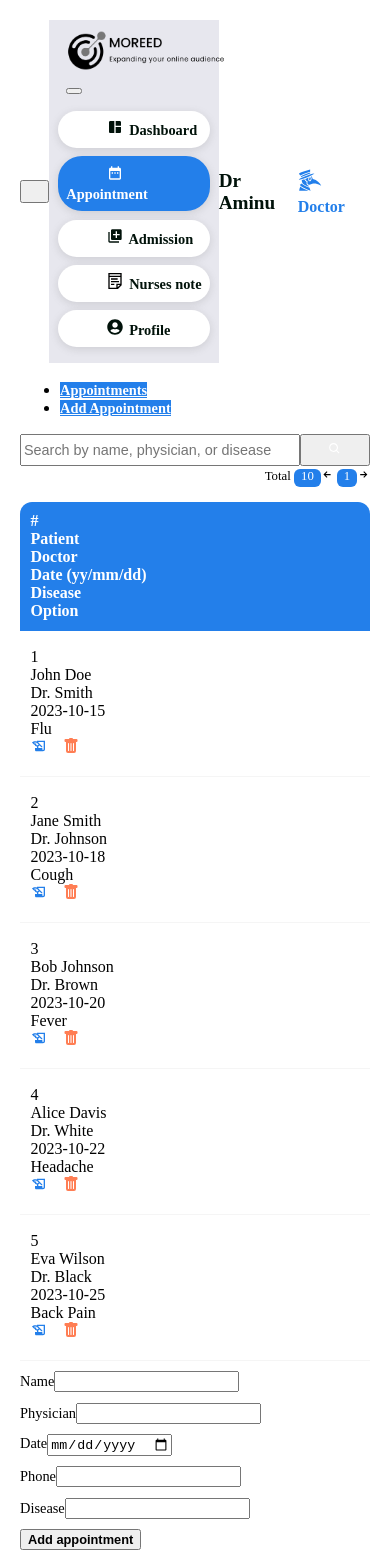
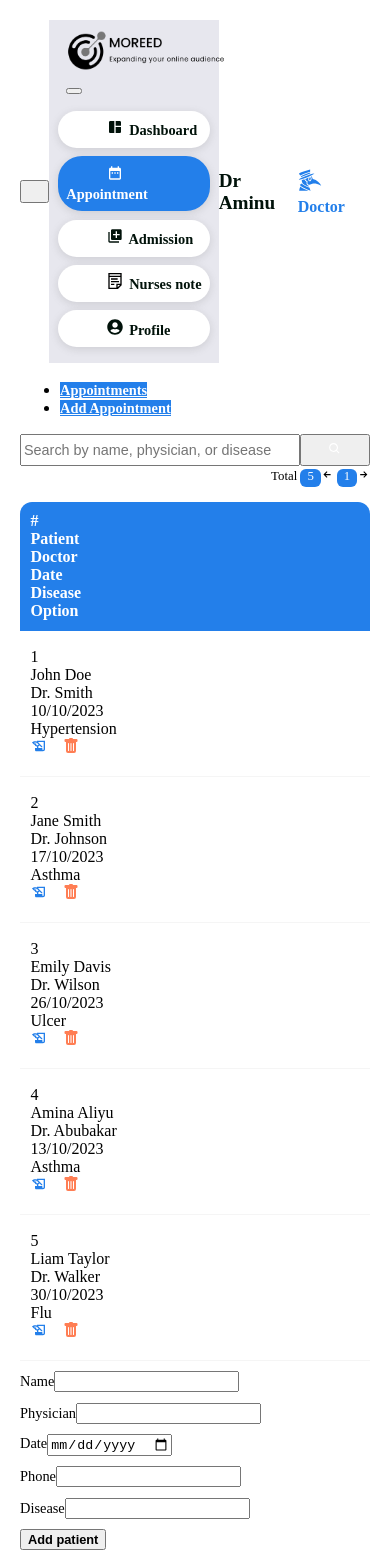
Before and after one commit to Fareed0001/Medical-records-system-01, a Next.js app: page /DoctorDashboard/Appointment in a window 390 px wide. Shown: the top 1567 px of the page. Built offline with nearby package versions, Linux system fonts and the light colour scheme; some icons are missing.

Commit message:
complete doctors dashboard

```diff
--- a/src/components/Data/PatientData.js
+++ b/src/components/Data/PatientData.js
@@ -11,6 +11,8 @@ export const patientData = [
     allergies: 'Penicillin',
     phone: '+1234567890',
     bloodGroup: 'A+',
+    disease: "Hypertension",
+    appointmentDate: "10/10/2023",
     address: '123 Main Street, Anytown, USA',
     // Add doctor's note
     doctorsNote: {
@@ -77,6 +79,8 @@ export const patientData = [
     allergies: 'None',
     phone: '+1987654321',
     bloodGroup: 'O-',
+    disease: "Asthma",
+    appointmentDate: "17/10/2023",
     address: '456 Elm Street, Othertown, USA',
     // Add doctor's note
     doctorsNote: {
@@ -161,6 +165,8 @@ export const patientData = [
     allergies: 'Peanuts',
     phone: '+144996633',
     bloodGroup: 'AB-',
+    disease: "Ulcer",
+    appointmentDate: "26/10/2023",
     address: '101 Pine Street, Somewhere, USA',
     // Add doctor's note
     doctorsNote: {
@@ -272,6 +278,8 @@ export const patientData = [
     allergies: 'Dust',
     phone: '+2348012345678',
     bloodGroup: 'B+',
+    disease: "Asthma",
+    appointmentDate: "13/10/2023",
     address: '123 Lagos Street, Lagos',
     // Add doctor's note
     doctorsNote: {
@@ -762,6 +770,8 @@ export const patientData = [
     allergies: 'None',
     phone: '+1987654321',
     bloodGroup: 'A+',
+    disease: "Flu",
+    appointmentDate: "30/10/2023",
     address: '345 Elm Street, Other City, USA',
     // Add doctor's note
     doctorsNote: {
--- a/src/pages/DoctorDashboard/Appointment/index.jsx
+++ b/src/pages/DoctorDashboard/Appointment/index.jsx
@@ -5,129 +5,97 @@ import styles from "@/pages/DoctorDashboard/Styles.module.css";
 import { BiSearch } from "react-icons/bi";
 import { BsTrashFill } from "react-icons/bs";
 import { GrFormNextLink, GrFormPreviousLink } from "react-icons/gr";
-import { MdHistoryEdu } from "react-icons/md"
-import { AppointmentData } from "@/components/Data/AppointmentData";
+import { MdHistoryEdu } from "react-icons/md";
+import { patientData } from "@/components/Data/PatientData";
+import Link from "next/link";
 
-const ROWS_PER_PAGE = 5; // Number of rows to display per page
+const ROWS_PER_PAGE = 5;
 
 const Index = () => {
-    // State to track the total number of appointments
-    const [totalAppointments, setTotalAppointments] = useState(AppointmentData.length);
+    const [currentPage, setCurrentPage] = useState(1);
+    const [searchInput, setSearchInput] = useState('');
+    const [patients, setPatients] = useState([...patientData]);
 
-    // State to track the current page
-    const [currentPage, setCurrentPage] = useState(1);
+    const startIndex = (currentPage - 1) * ROWS_PER_PAGE;
+    const endIndex = Math.min(startIndex + ROWS_PER_PAGE, patients.length);
 
-    // State to store the search input
-    const [searchInput, setSearchInput] = useState('');
-
-    // State for the form input values
     const [formData, setFormData] = useState({
         name: '',
-        physician: '',
+        primaryCarePhysician: '',
         phone: '',
-        date: '',
+        appointmentDate: '',
         disease: '',
     });
 
-    // State for the list of appointments
-    const [appointments, setAppointments] = useState([...AppointmentData]);
+    const filteredAppointments = patients
+        .filter(patient => patient.disease) // Only include patients with the "disease" object
+        .filter(patient =>
+            patient.name.toLowerCase().includes(searchInput.toLowerCase()) ||
+            patient.primaryCarePhysician.toLowerCase().includes(searchInput.toLowerCase()) ||
+            patient.disease.toLowerCase().includes(searchInput.toLowerCase())
+        );
 
-    // Calculate the starting index and ending index for the current page
-    const startIndex = (currentPage - 1) * ROWS_PER_PAGE;
-    const endIndex = Math.min(startIndex + ROWS_PER_PAGE, totalAppointments);
+    const patientPageData = filteredAppointments.slice(startIndex, endIndex);
 
-    // Filter the appointments based on the search input
-    const filteredAppointments = appointments.filter(appointment =>
-        appointment.name.toLowerCase().includes(searchInput.toLowerCase()) ||
-        appointment.physician.toLowerCase().includes(searchInput.toLowerCase()) ||
-        appointment.disease.toLowerCase().includes(searchInput.toLowerCase())
-    );
-
-    // Slice the filtered appointments to get the rows for the current page
-    const appointmentPageData = filteredAppointments.slice(startIndex, endIndex);
-
-    // Function to handle the delete action when the trash icon is clicked
-    const handleDeleteClick = (appointmentId) => {
-        // Remove the appointment with the specified id
-        const updatedAppointments = appointments.filter(appointment => appointment.id !== appointmentId);
-
-        // Update the total number of appointments
-        setTotalAppointments(updatedAppointments.length);
-
-        // Update the appointments list
-        setAppointments(updatedAppointments);
+    const handleDeleteClick = (patientId) => {
+        const updatedPatients = patients.filter(patient => patient.medicalRecordNumber !== patientId);
+        setPatients(updatedPatients);
     };
 
-    // Function to handle form input change
     const handleFormInputChange = (e) => {
         const { name, value } = e.target;
         setFormData({ ...formData, [name]: value });
     };
 
-    // Function to handle form submission
     const handleFormSubmit = (e) => {
         e.preventDefault();
-        // Add the new appointment to the list
         if (
             formData.name &&
-            formData.physician &&
+            formData.primaryCarePhysician &&
             formData.phone &&
-            formData.date &&
+            formData.appointmentDate &&
             formData.disease
         ) {
-            const newAppointment = {
+            const newPatient = {
                 ...formData,
-                id: totalAppointments + 1, // Assign a unique ID
+                medicalRecordNumber: `MRN00${patients.length + 1}`,
             };
-
-            // Update the total number of appointments
-            setTotalAppointments(totalAppointments + 1);
-
-            // Update the appointments list
-            setAppointments([...appointments, newAppointment]);
-
-            // Clear the form
+            setPatients([...patients, newPatient]);
             setFormData({
                 name: '',
-                physician: '',
-                date: '',
+                primaryCarePhysician: '',
+                appointmentDate: '',
                 disease: '',
             });
         }
     };
 
-    // Function to handle the "Next" button click
     const handleNextPageClick = () => {
         if (currentPage < Math.ceil(filteredAppointments.length / ROWS_PER_PAGE)) {
             setCurrentPage(currentPage + 1);
         }
     };
 
-    // Function to handle the "Previous" button click
     const handlePrevPageClick = () => {
         if (currentPage > 1) {
             setCurrentPage(currentPage - 1);
         }
     };
 
-    // Function to handle search input change
     const handleSearchInputChange = (e) => {
         setSearchInput(e.target.value);
-        setCurrentPage(1); // Reset to the first page when searching
+        setCurrentPage(1);
     };
 
-    // Reset the current page and filtered data when the appointments or search input changes
     useEffect(() => {
         setCurrentPage(1);
-    }, [appointments, searchInput]);
+    }, [patients, searchInput]);
 
     return (
         <div className={styles.body}>
             <Sidebar />
             <div className="bodyContent">
                 <Navbar />
-                {/* body content start */}
-
                 <div className={styles.content}>
                     <ul className="nav nav-tabs" id="myTabs">
                         <li className="nav-item">
@@ -137,7 +105,6 @@ const Index = () => {
                             <a className={`nav-link ${styles.navLink}`} id="menu1-tab" data-bs-toggle="tab" href="#menu1" role="tab" aria-controls="menu1" aria-selected="false">Add Appointment</a>
                         </li>
                     </ul>
-
                     <div className={`row ${styles.searchNextDiv}`}>
                         <div className={`col-6 ${styles.searchDiv}`}>
                             <form className="d-flex" role="search">
@@ -158,7 +125,6 @@ const Index = () => {
                             <p onClick={handleNextPageClick}><GrFormNextLink className={styles.nextPrevIcon} /></p>
                         </div>
                     </div>
-
                     <div className="tab-content">
                         <div className="tab-pane fade show active" id="menu0" role="tabpanel" aria-labelledby="menu0-tab">
                             <div className={styles.contentTable}>
@@ -167,34 +133,33 @@ const Index = () => {
                                         <div className='col-1'>#</div>
                                         <div className='col-8 col-sm-5 col-lg-3'>Patient</div>
                                         <div className='d-none d-sm-block d-md-block d-lg-block col-sm-4 col-lg-3'>Doctor</div>
-                                        <div className='col-2 d-none d-lg-block'>Date (yy/mm/dd)</div>
+                                        <div className='col-2 d-none d-lg-block'>Date</div>
                                         <div className='col-2 d-none d-lg-block'>Disease</div>
                                         <div className='col-3 col-sm-1'>Option</div>
                                     </div>
                                 </div>
-                                {/* Map appointmentPageData and generate table rows */}
-                                {appointmentPageData.map((appointment, index) => (
-                                    <div className={`container ${styles.contentTableBody}`} key={appointment.id}>
+                                {patientPageData.map((patient, index) => (
+                                    <div className={`container ${styles.contentTableBody}`} key={patient.medicalRecordNumber}>
                                         <div className="row">
                                             <div className='col-1'>{index + 1}</div>
-                                            <div className='col-8 col-sm-5 col-lg-3'>{appointment.name}</div>
-                                            <div className='d-none d-sm-block d-md-block d-lg-block col-sm-4 col-lg-3'>{appointment.physician}</div>
-                                            <div className='col-2 d-none d-lg-block'>{appointment.date}</div>
-                                            <div className='col-2 d-none d-lg-block'>{appointment.disease}</div>
+                                            <div className='col-8 col-sm-5 col-lg-3'>{patient.name}</div>
+                                            <div className='d-none d-sm-block d-md-block d-lg-block col-sm-4 col-lg-3'>{patient.primaryCarePhysician}</div>
+                                            <div className='col-2 d-none d-lg-block'>{patient.appointmentDate}</div>
+                                            <div className='col-2 d-none d-lg-block'>{patient.disease}</div>
                                             <div className='col-3 col-sm-2 col-lg-1'>
-                                                <MdHistoryEdu className={styles.penIcon} />
+                                                <Link href={`/DoctorDashboard/Appointment/${patient.medicalRecordNumber}`}>
+                                                    <MdHistoryEdu className={styles.penIcon} />
+                                                </Link>
                                                 <BsTrashFill
                                                     className={styles.binIcon}
-                                                    onClick={() => handleDeleteClick(appointment.id)}
+                                                    onClick={() => handleDeleteClick(patient.medicalRecordNumber)}
                                                 />
                                             </div>
                                         </div>
                                     </div>
                                 ))}
-                                {/* End of mapping */}
                             </div>
                         </div>
-
                         <div className="tab-pane fade" id="menu1" role="tabpanel" aria-labelledby="menu1-tab">
                             <form className={styles.form} onSubmit={handleFormSubmit}>
                                 <div className='row'>
@@ -211,25 +176,25 @@ const Index = () => {
                                         />
                                     </div>
                                     <div className={`col-md-5 ${styles.formColDiv}`}>
-                                        <label htmlFor="physician" className="form-label">Physician</label>
+                                        <label htmlFor="primaryCarePhysician" className="form-label">Physician</label>
                                         <input
                                             type="text"
                                             className="form-control"
-                                            id="physician"
-                                            name="physician"
-                                            value={formData.physician}
+                                            id="primaryCarePhysician"
+                                            name="primaryCarePhysician"
+                                            value={formData.primaryCarePhysician}
                                             onChange={handleFormInputChange}
                                             required
                                         />
                                     </div>
                                     <div className={`col-md-2 ${styles.formColDiv}`}>
-                                        <label htmlFor="date" className="form-label">Date</label>
+                                        <label htmlFor="appointmentDate" className="form-label">Date</label>
                                         <input
                                             type="date"
                                             className="form-control"
-                                            id="date"
-                                            name="date"
-                                            value={formData.date}
+                                            id="appointmentDate"
+                                            name="appointmentDate"
+                                            value={formData.appointmentDate}
                                             onChange={handleFormInputChange}
                                             required
                                         />
@@ -260,13 +225,12 @@ const Index = () => {
                                     </div>
                                 </div>
                                 <div className={`col-auto ${styles.formButtonDiv}`}>
-                                    <button type="submit" className="btn btn-primary">Add appointment</button>
+                                    <button type="submit" className="btn btn-primary">Add patient</button>
                                 </div>
                             </form>
                         </div>
                     </div>
                 </div>
-                {/* body content end */}
             </div>
         </div>
     );
--- a/src/pages/DoctorDashboard/NursesNote/index.jsx
+++ b/src/pages/DoctorDashboard/NursesNote/index.jsx
@@ -146,7 +146,9 @@ const Index = () => {
                                                     {patient.nursesNote.summary}
                                                 </div>
                                                 <div className="modal-footer">
-                                                    <button type="button" className="btn btn-secondary">Bio-data</button>
+                                                    <Link href={`/DoctorDashboard/NursesNote/${patient.medicalRecordNumber}`}>
+                                                        <button type="button" className="btn btn-secondary">Bio-data</button>
+                                                     </Link>
                                                     <button type="button" className="btn btn-primary" data-bs-dismiss="modal">Discharge</button>
                                                 </div>
                                                 </div>
--- a/src/pages/DoctorDashboard/Styles.module.css
+++ b/src/pages/DoctorDashboard/Styles.module.css
@@ -159,7 +159,7 @@
     border-radius: 12px;
     border: none;
     box-shadow: rgba(0, 0, 0, 0.35) 0px 5px 15px;
-    padding: 5%;
+    padding: 3% 5%;
 }
 
 .bioDataBody h4 {
@@ -173,11 +173,11 @@
 }
 
 .bioDataDetails {
-    margin: 3% 0;
+    margin: 2% 0;
     border-radius: 12px;
     border: none;
     box-shadow: rgba(0, 0, 0, 0.35) 0px 5px 15px;
-    padding: 5%;
+    padding: 3% 5%;
     display: flex;
     flex-wrap: wrap; /* Allow wrapping to the next line */
     justify-content: space-between;
```
Also changed, not shown: src/pages/DoctorDashboard/Admission/index.jsx (+25 -31 lines), src/pages/DoctorDashboard/[...bio-data].jsx (+130 -12 lines).
